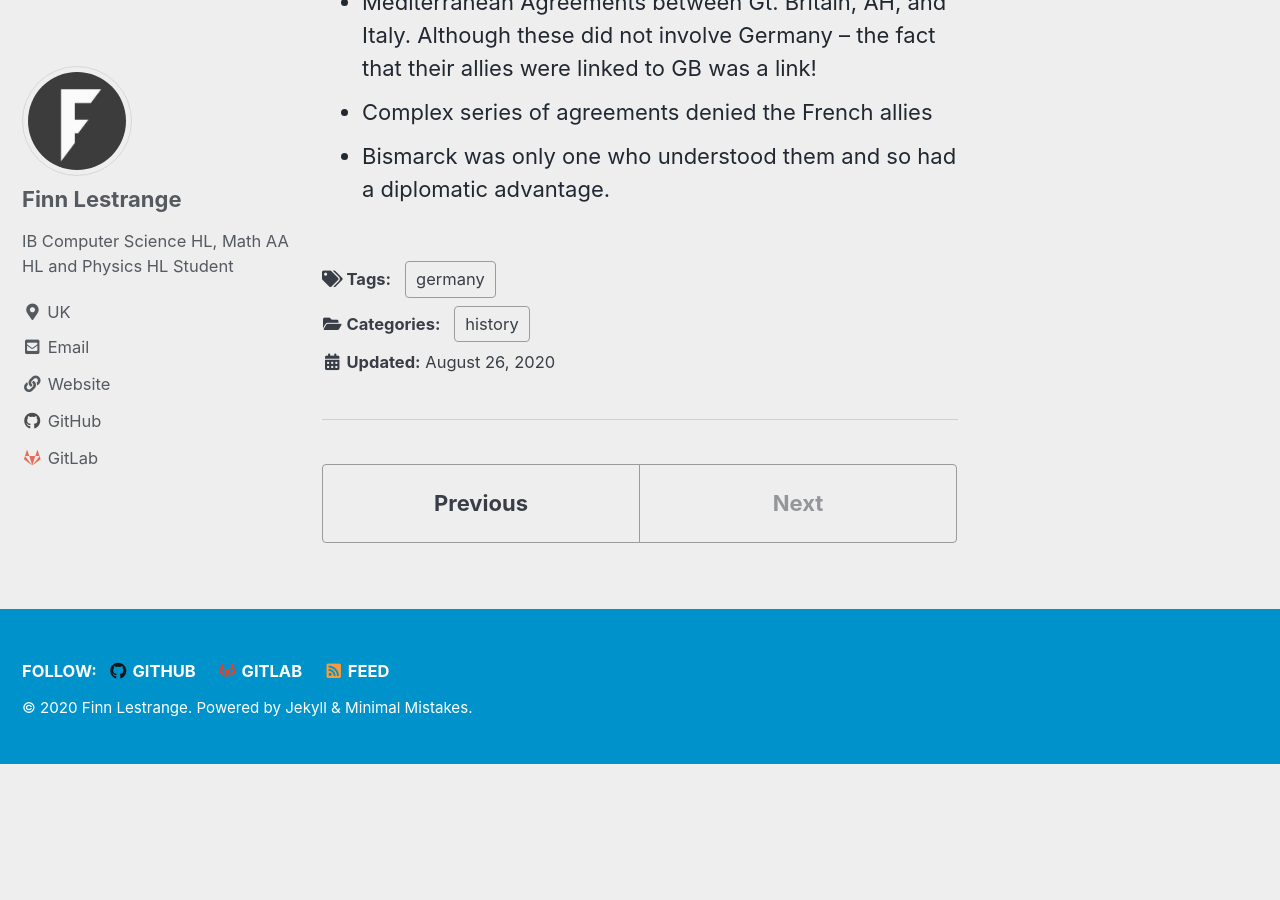
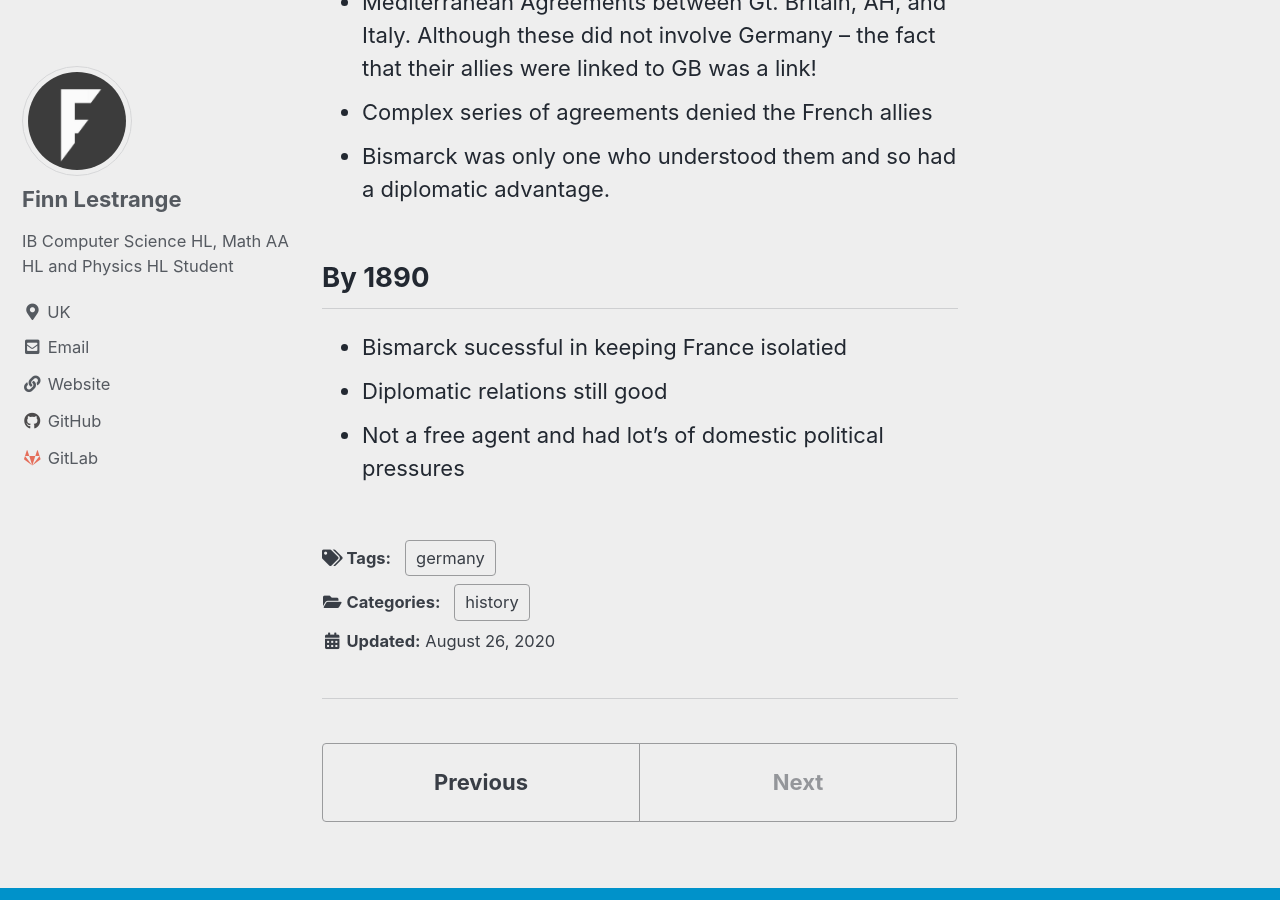
Before and after one commit to 71xx/71xx.github.io, a Jekyll site: the page built from _posts/history/2020-08-26-German-Foreign-Policy.markdown, in a window 1280 px wide and 900 px high, scrolled down 1835 px. Built offline with Jekyll 4.4.1, drawn with Linux system fonts in a browser that asks for light colours; cached includes are drawn as plain includes; before the commit the page ends 2599 px from its top, so only the background shows below that.

Commit message:
formatting

```diff
--- a/_posts/history/2020-08-26-German-Foreign-Policy.markdown
+++ b/_posts/history/2020-08-26-German-Foreign-Policy.markdown
@@ -10,33 +10,38 @@ excerpt: German Foreign Policy
 # German Foreign Policy 1870 - 1890 Notes:
 
 ## French Isolation
- - Germany wanted france to remain isolated
- - Bismarck wants all powers except france to need them
- - Should alliances be formed, Germany would be in the largest group
+* Germany wanted france to remain isolated
+* Bismarck wants all powers except france to need them
+* Should alliances be formed, Germany would be in the largest group
 
 ## Peace
- - Germany wanted to remain at peace with its neighbours.
+* Germany wanted to remain at peace with its neighbours.
 
 ## Domestic Policy Pressures
- - Foreign policy does not operate in isolation
- - Some historians have argued that domestic considerations were key in determining Germany foreign policy
+* Foreign policy does not operate in isolation
+* Some historians have argued that domestic considerations were key in determining Germany foreign policy
 
 ## How effective was foreign policy
- - Bismarck - pragmatist (did whatever he thought necessary)
- - Policy -  convoluted
- - 1879 – 1885 – relations with France were cordial (good)
+* Bismarck - pragmatist (did whatever he thought necessary)
+* Policy  - convoluted
+* 1879 – 1885 – relations with France were cordial (good)
 
 ## Bismarck was flexible?
- - Germany was “a satiated power” in Bismarck’s words.
- - Interested in keeping peace and alliances.
+* Germany was “a satiated power” in Bismarck’s words.
+* Interested in keeping peace and alliances.
 
 ## Alliances
- - Italy (1882)
- - Romania(1883)
- - Three Emperors Alliance (1881)
- - Reinsurance treaty (1887)
+* Italy (1882)
+* Romania(1883)
+* Three Emperors Alliance (1881)
+* Reinsurance treaty (1887)
 
 ### Complex Alliances
- - Mediterranean Agreements between Gt. Britain, AH, and Italy.  Although these did not involve Germany – the fact that their allies were linked to GB was a link!
- - Complex series of agreements denied the French allies
- - Bismarck was only one who understood them and so had a diplomatic advantage.
+* Mediterranean Agreements between Gt. Britain, AH, and Italy.  Although these did not involve Germany – the fact that their allies were linked to GB was a link!
+* Complex series of agreements denied the French allies
+* Bismarck was only one who understood them and so had a diplomatic advantage.
+
+## By 1890
+* Bismarck sucessful in keeping France isolatied
+* Diplomatic relations still good
+* Not a free agent and had lot's of domestic political pressures
```
